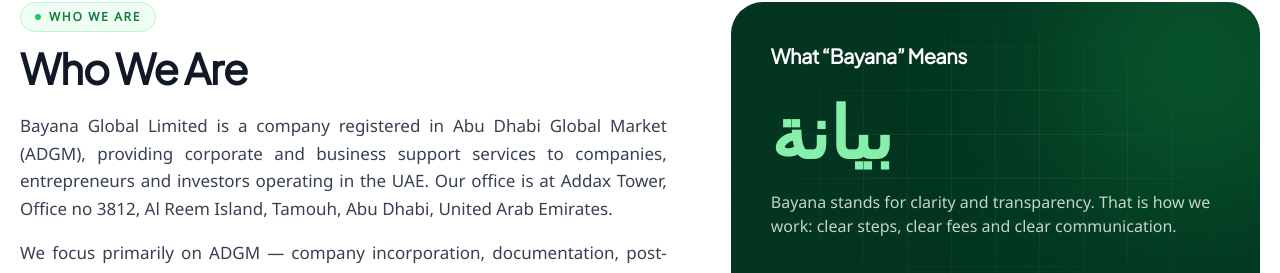
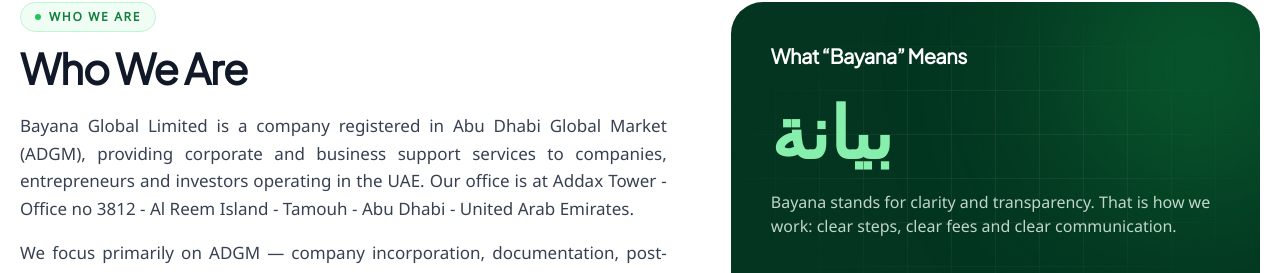
Before and after one commit to bayana-dev/bayana-website, a React (Vite) app: page /about in a window 1280 px wide. Shown: the part 416-689 px from the top of the page. Built offline with nearby package versions, Linux system fonts and the light colour scheme; no server answers.

Commit message:
Update siteConfig.js

```diff
--- a/src/siteConfig.js
+++ b/src/siteConfig.js
@@ -21,7 +21,7 @@ export const business = {
   city: 'Abu Dhabi',
   country: 'United Arab Emirates',
   countryCode: 'AE',
-  addressLine: 'Addax Tower, Office no 3812, Al Reem Island, Tamouh, Abu Dhabi, United Arab Emirates',
+   addressLine: 'Addax Tower - Office no 3812 - Al Reem Island - Tamouh - Abu Dhabi - United Arab Emirates',
   phone: '+971 50 199 5259',
   phoneHref: 'tel:+971501995259',
   whatsapp: '971501995259',
@@ -31,7 +31,8 @@ export const business = {
    geo: { lat: 24.4991239, lng: 54.4031629 },
   mapEmbed:
     'https://www.google.com/maps/embed?pb=!1m18!1m12!1m3!1d3630.605448374266!2d54.4031629!3d24.499123899999994!2m3!1f0!2f0!3f0!3m2!1i1024!2i768!4f13.1!3m3!1m2!1s0x3e5e6700008b6ed5%3A0xf07ebccd7b5f5aa3!2sBAYANA%20GLOBAL%20LIMITED!5e0!3m2!1sen!2s!4v1793940981338!5m2!1sen!2s',
-  mapLink: 'https://www.google.com/maps/place/BAYANA+GLOBAL+LIMITED/@24.4991239,54.4031629,17z',
+   mapLink: 'https://www.google.com/maps/place/BAYANA+GLOBAL+LIMITED/@24.4991239,54.4031629,17z',
+  googleBusinessProfile: 'https://www.google.com/maps/place/BAYANA+GLOBAL+LIMITED/@24.4991239,54.4031629,17z',
   hours: [
     { days: 'Mon – Fri', time: '9:00 AM – 5:00 PM' },
     { days: 'Sat – Sun', time: 'Closed' },
```
